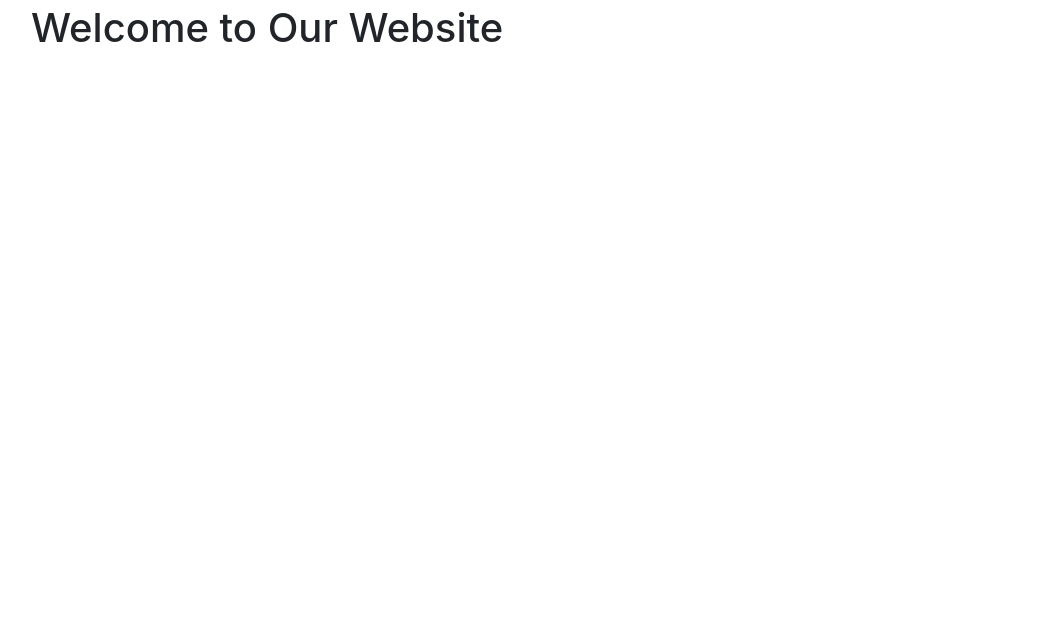
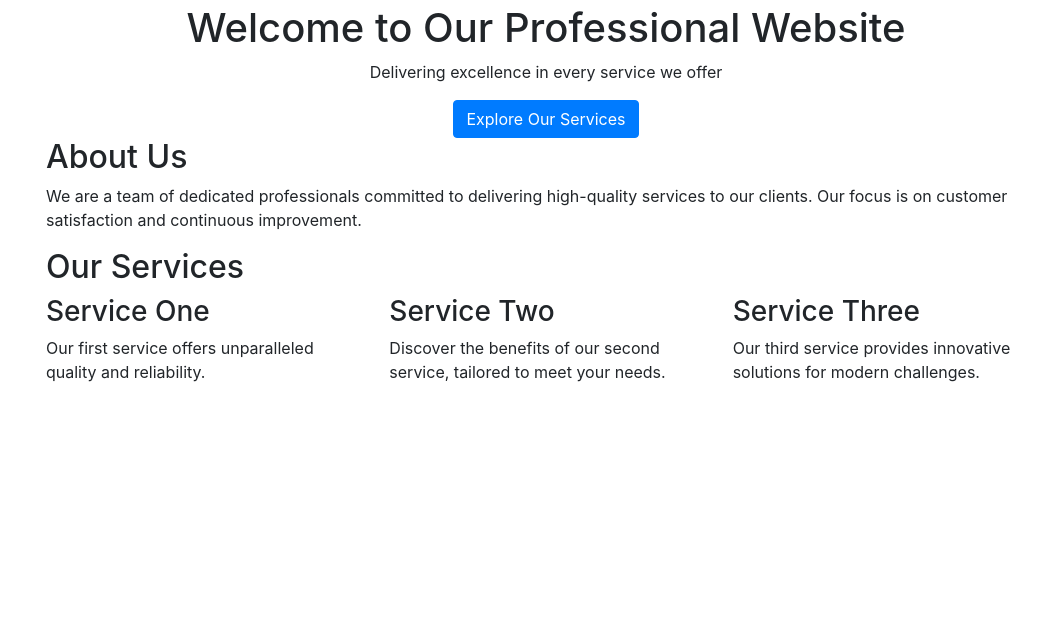
Before and after one commit to relliott-dev/login-system, a PHP site: page / in a window 1280 px wide. Shown: the part 66-706 px from the top of the page, without its empty margins (169-1210 px from the left). Run offline with PHP 8.4, Linux system fonts and the light colour scheme; some libraries are stand-ins or nearby versions.

Commit message:
Update index.php
Edited formatting and added more style to the home page as reference

```diff
--- a/index.php
+++ b/index.php
@@ -11,7 +11,6 @@
 	*
 	*/
 
-    //Start the session - required for managing user sessions throughout the website
 	session_start();
 
 ?>
@@ -34,7 +33,36 @@
 
 	<?php include('navbar.php'); ?>
 
-        <h1>Welcome to Our Website</h1>
+	<section class="hero-section text-center d-flex justify-content-center align-items-center">
+	<div>
+		<h1>Welcome to Our Professional Website</h1>
+		<p>Delivering excellence in every service we offer</p>
+        	<a href="#services" class="btn btn-primary">Explore Our Services</a>
+	</div>
+	</section>
+
+	<section class="about-section container">
+		<h2>About Us</h2>
+		<p>We are a team of dedicated professionals committed to delivering high-quality services to our clients. Our focus is on customer satisfaction and continuous improvement.</p>
+	</section>
+
+	<section class="services-section container">
+	<h2>Our Services</h2>
+	<div class="row">
+		<div class="col">
+			<h3>Service One</h3>
+			<p>Our first service offers unparalleled quality and reliability.</p>
+		</div>
+		<div class="col">
+			<h3>Service Two</h3>
+			<p>Discover the benefits of our second service, tailored to meet your needs.</p>
+		</div>
+		<div class="col">
+			<h3>Service Three</h3>
+			<p>Our third service provides innovative solutions for modern challenges.</p>
+		</div>
+	</div>
+	</section>
 
 	<?php include('footer.php'); ?>
 
```
Lines whose indentation alone changed are shown as unchanged.
